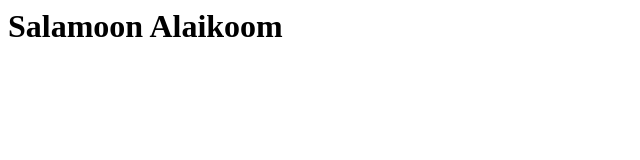
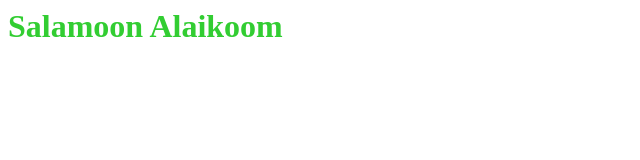
Before and after one commit to itsiantech/dtest, a plain HTML site: page index.html in a window 1280 px wide. Shown: the whole page, without its empty margins (0-640 px from the left). Drawn offline with Linux system fonts and the light colour scheme.

Commit message:
limegreen

```diff
--- a/index.html
+++ b/index.html
@@ -1 +1 @@
-<h1>Salamoon Alaikoom</h1>
+<h1 style="color:limegreen">Salamoon Alaikoom</h1>
```
